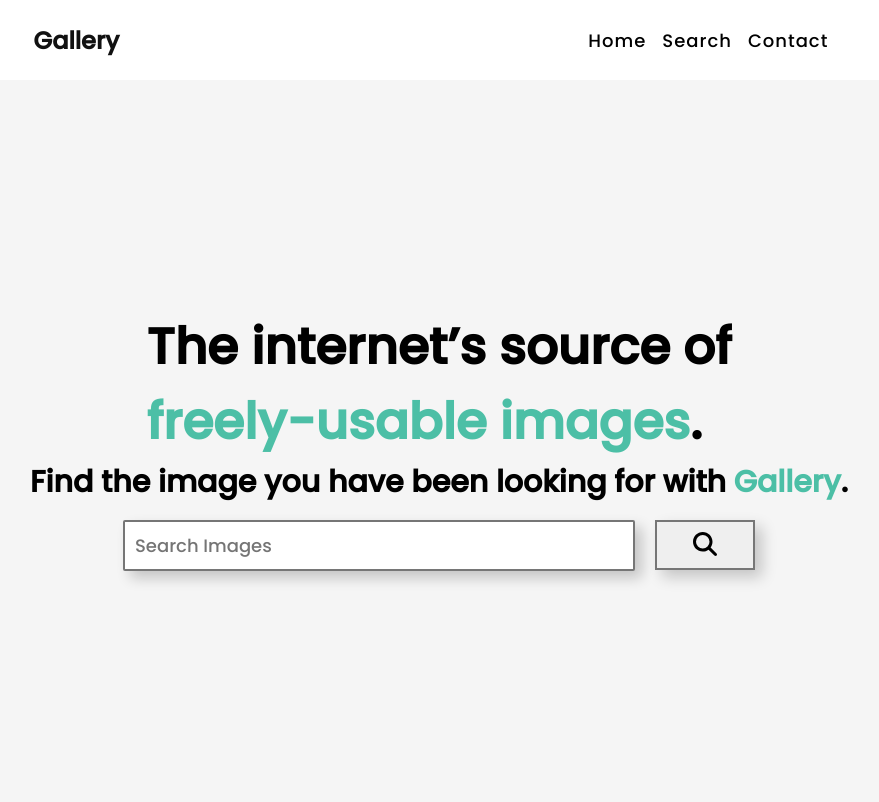
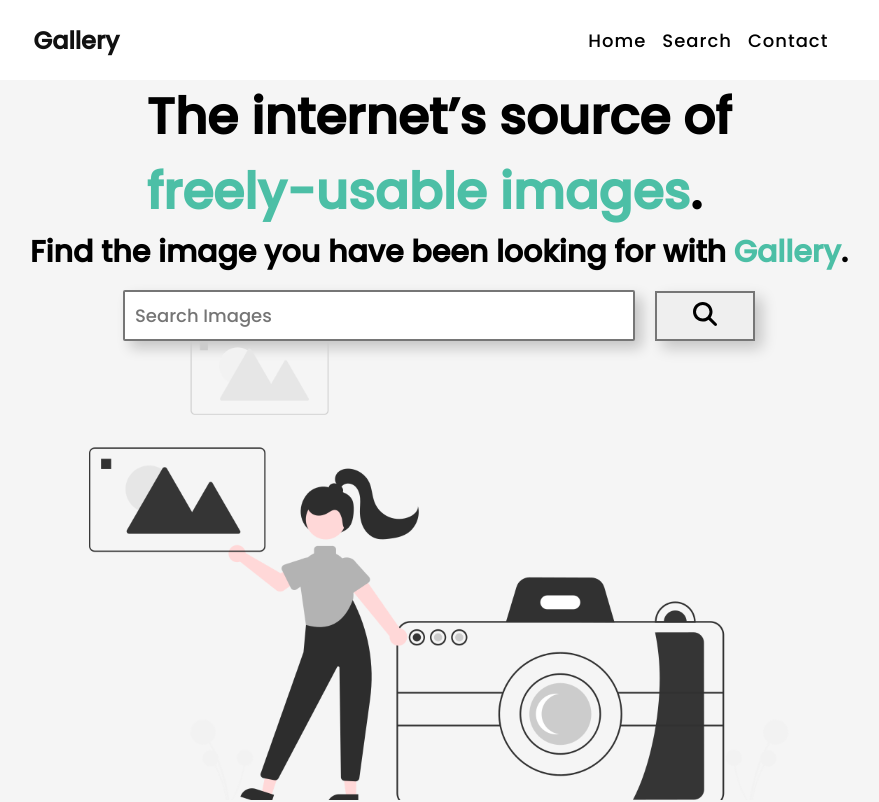
Before and after one commit to nunowdev/gallery-app, a React (Create React App) app: page / in a window 1280 px wide. Shown: the top 802 px of the page, without its empty margins (201-1080 px from the left). Built offline with nearby package versions, Linux system fonts and the light colour scheme.

Commit message:
Fixed Home Page

```diff
--- a/src/components/Searchmain.jsx
+++ b/src/components/Searchmain.jsx
@@ -17,7 +17,7 @@ const Searchmain = () => {
     }
     setPhotosArr(arrayTest);
     console.log(photosArr);
-    console.log(arrayTest);
+    console.log(typeof arrayTest);
     //////////////////////////////////////////////////////////////////////
   }
 
@@ -39,14 +39,15 @@ const Searchmain = () => {
           id="searchInput"
           onInput={getPhotos}
         />
-        <div
+        {/* <div
+          className="searchnone"
           id="nosearchimage"
           data-aos="fade-up"
           data-aos-delay="800"
           data-aos-duration="1200"
-        ></div>
+        ></div> */}
       </div>
-      <h1 className="searched__title" id="searchtitle">{`${searchedWord}`}</h1>
+      {/* <h1 className="searched__title" id="searchtitle">{`${searchedWord}`}</h1> */}
       <div className="grid__container">
         <div className="grid" id="gridid">
           {photosArr
--- a/src/components/homemain.jsx
+++ b/src/components/homemain.jsx
@@ -36,13 +36,13 @@ const Homemain = () => {
               />
             </button>
           </div>
+          <div
+            className="camera__image"
+            data-aos="fade-up"
+            data-aos-delay="800"
+            data-aos-duration="1200"
+          ></div>
         </div>
-        <div
-          className="camera__image"
-          data-aos="fade-up"
-          data-aos-delay="800"
-          data-aos-duration="1200"
-        ></div>
       </section>
       <script src="app.js" defer></script>
       <script src="https://unpkg.com/aos@next/dist/aos.js"></script>
--- a/src/index.css
+++ b/src/index.css
@@ -10,9 +10,6 @@
 
 body {
   background-color: whitesmoke;
-  min-height: 100vh;
-  display: flex;
-  flex-direction: column;
 }
 
 header {
@@ -109,6 +106,11 @@ ul {
 
 #main {
   height: calc(100vh - 80px);
+  width: 100%;
+  display: flex;
+  flex-direction: column;
+  justify-content: center;
+  align-items: center;
 }
 
 .main__container {
```
